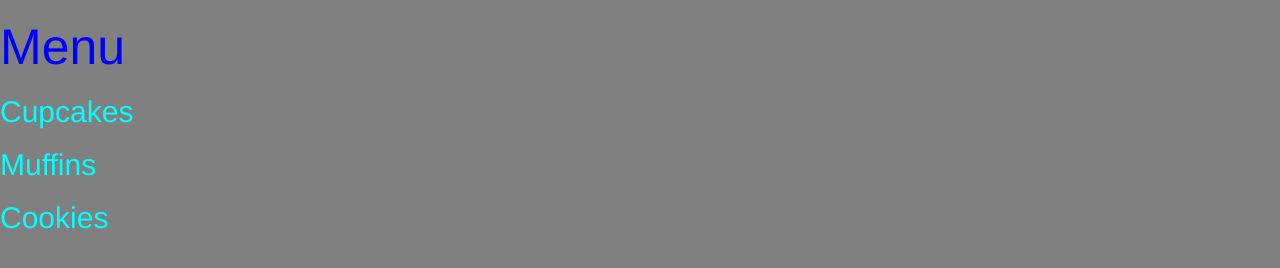
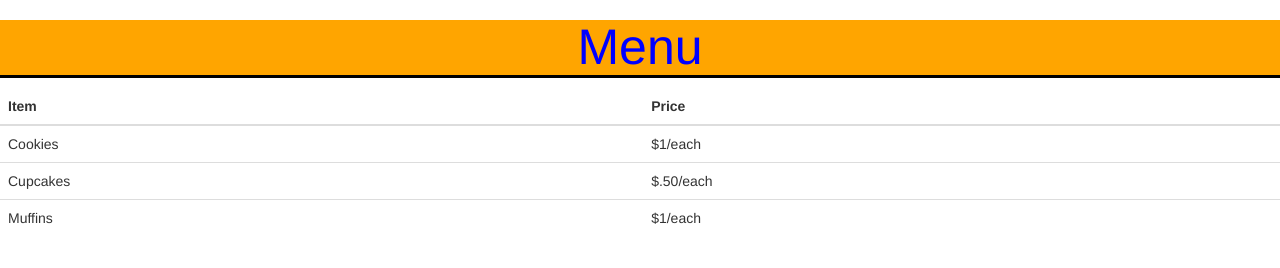
Before and after one commit to tatemitchell/tates-bakery, a website: page public/index.html in a window 1280 px wide. Drawn offline with nearby package versions, Linux system fonts and the light colour scheme.

Commit message:
added a table and styled the menu

```diff
--- a/public/index.html
+++ b/public/index.html
@@ -3,21 +3,33 @@
 <head>
     <meta charset="UTF-8">
     <title>Bakery Menu</title>
-    <link rel="stylesheet" href="https://maxcdn.bootstrapcdn.com/bootstrap/3.3.6/css/bootstrap.min.css" integrity="sha384-1q8mTJOASx8j1Au+a5WDVnPi2lkFfwwEAa8hDDdjZlpLegxhjVME1fgjWPGmkzs7" crossorigin="anonymous">
+    <link rel="stylesheet" href="https://maxcdn.bootstrapcdn.com/bootstrap/3.3.6/css/bootstrap.min.css"
+          integrity="sha384-1q8mTJOASx8j1Au+a5WDVnPi2lkFfwwEAa8hDDdjZlpLegxhjVME1fgjWPGmkzs7" crossorigin="anonymous">
     <link rel="stylesheet" href="stylesheets/style.css">
 </head>
 <body>
-    <h1>Menu</h1>
-    <ul>
-        <li>
-            <h2>Cupcakes</h2>
-        </li>
-        <li>
-            <h2>Muffins</h2>
-        </li>
-        <li>
-            <h2>Cookies</h2>
-        </li>
-    </ul>
+    <h1 id="menu">Menu</h1>
+    <table class="table table-hover">
+        <thead>
+            <tr>
+                <th>Item</th>
+                <th>Price</th>
+            </tr>
+        </thead>
+        <tbody>
+            <tr>
+                <td>Cookies</td>
+                <td>$1/each</td>
+            </tr>
+            <tr>
+                <td>Cupcakes</td>
+                <td>$.50/each</td>
+            </tr>
+            <tr>
+                <td>Muffins</td>
+                <td>$1/each</td>
+            </tr>
+        </tbody>
+    </table>
 </body>
 </html>
--- a/public/stylesheets/style.css
+++ b/public/stylesheets/style.css
@@ -1,14 +1,10 @@
 body {
-  background-color:gray;
+  background-color:white;
 }
-h1 {
+#menu {
   color:blue;
   font-size:50px;
+  text-align: center;
+  border-bottom: 3px solid black;
+  background-color: orange
 }
-h2 {
-  color:cyan;
-}
-ul {
-  list-style: none;
-  padding-left: 0;
-}
```
